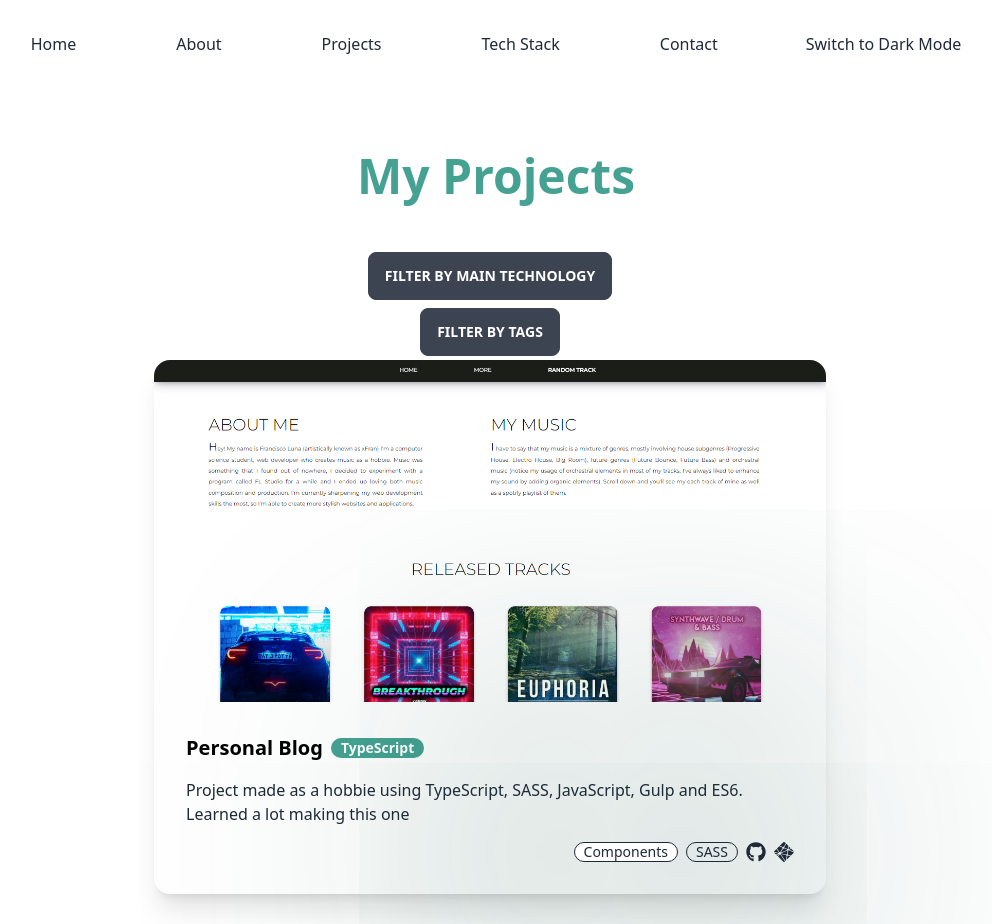
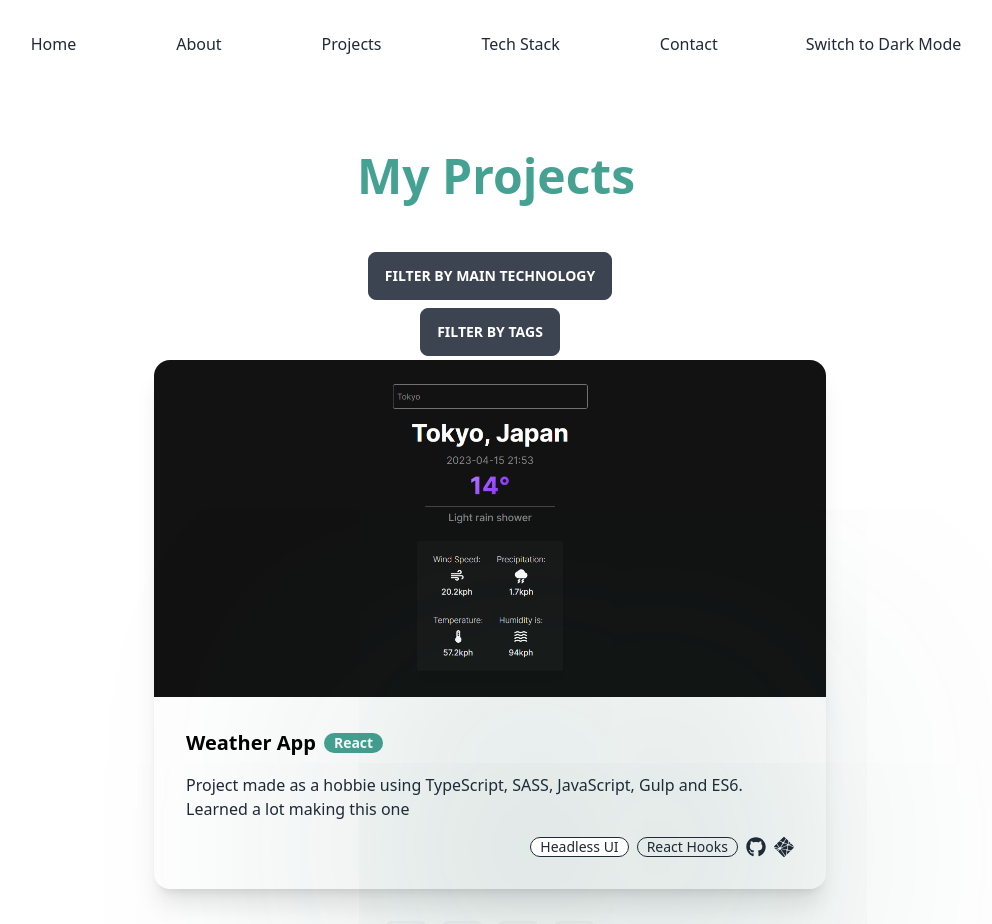
Before and after one commit to franciscoluna-28/New-Portfolio-2023, a React (Vite) app: page /projects in a window 1280 px wide. Shown: the top 924 px of the page, without its empty margins (150-1142 px from the left). Built offline with nearby package versions, Linux system fonts and the light colour scheme.

Commit message:
removed old project template

```diff
--- a/src/pages/Projects.tsx
+++ b/src/pages/Projects.tsx
@@ -31,28 +31,6 @@ export default function Projects() {
                     </ul>
                 </div>
                 <div className='flex gap-8 justify-center flex-wrap'>
-
-
-
-                    <div className="card w-auto max-w-2xl shadow-xl dark:bg-gradient-to-r dark:from-mainDarkBlue/50 dark:to-mainDarkBlue/30 hover:scale-105 duration-300">
-                        <figure><img className='' src={blogImage} alt="Shoes" /></figure>
-                        <div className="card-body">
-                            <h2 className="card-title dark:text-white text-black font-bol">
-                                Personal Blog
-                                <div className="badge dark:bg-mainCyan dark:text-mainExtraDarkBlue/70 bg-mainDarkCyan outline-none border-transparent text-white">TypeScript</div>
-                            </h2>
-                            <p className='my-2'>Project made as a hobbie
-                                using TypeScript, SASS,
-                                JavaScript, Gulp and
-                                ES6. Learned a lot making this one</p>
-                            <div className="card-actions justify-end">
-                                <div className="badge badge-outline glow-main">Components</div>
-                                <div className="badge badge-outline">SASS</div>
-                                <FaGithub className='text-xl dark:text-white' />
-                                <SiNetlify className='text-xl dark:text-mainCyan' />
-                            </div>
-                        </div>
-                    </div>
                     <div className="card w-auto max-w-2xl shadow-xl dark:bg-gradient-to-r dark:from-mainDarkBlue/50 dark:to-mainDarkBlue/30 hover:scale-105 duration-300">
                         <figure><img className='' src={weatherImage} alt="Shoes" /></figure>
                         <div className="card-body">
```
Lines whose indentation alone changed are shown as unchanged.
